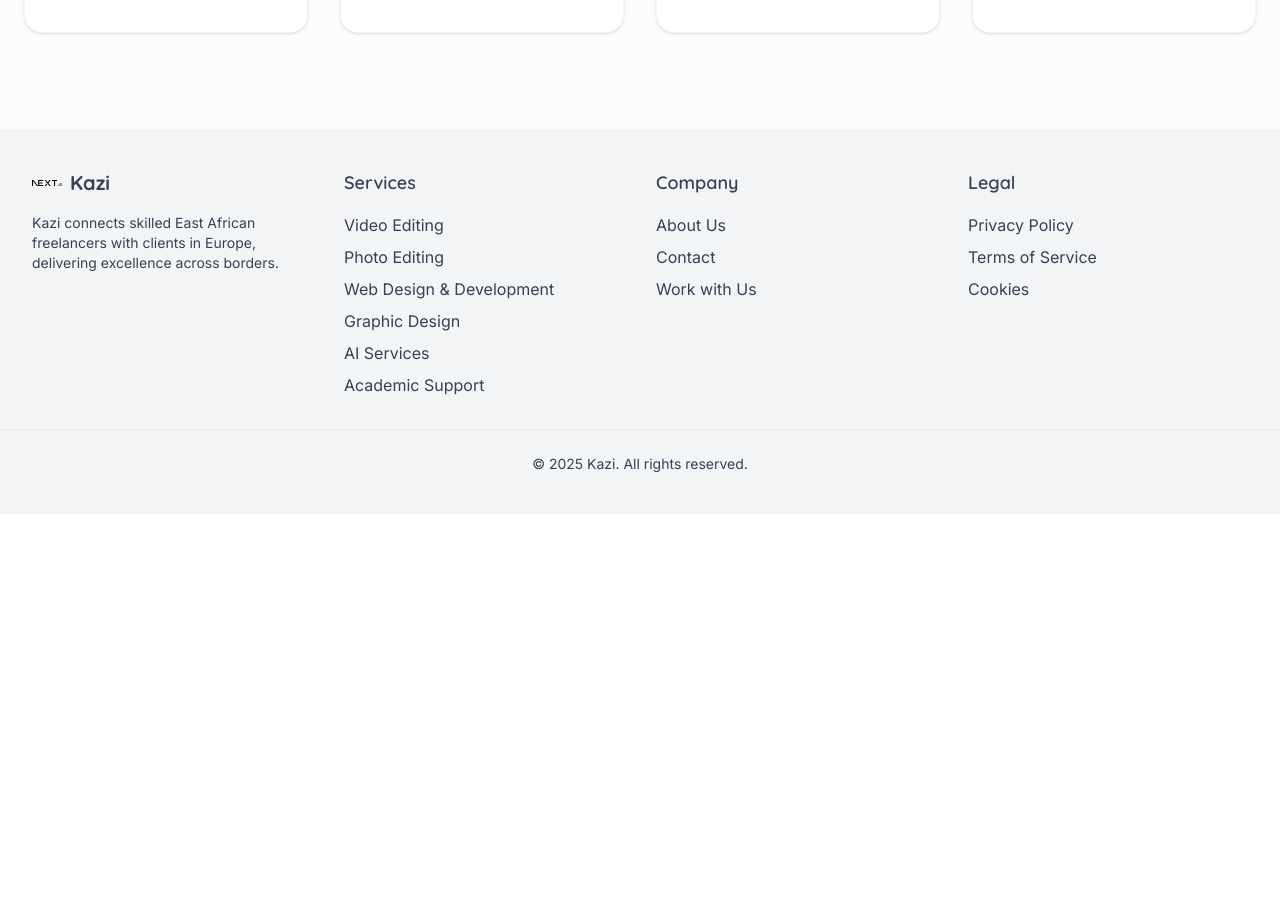
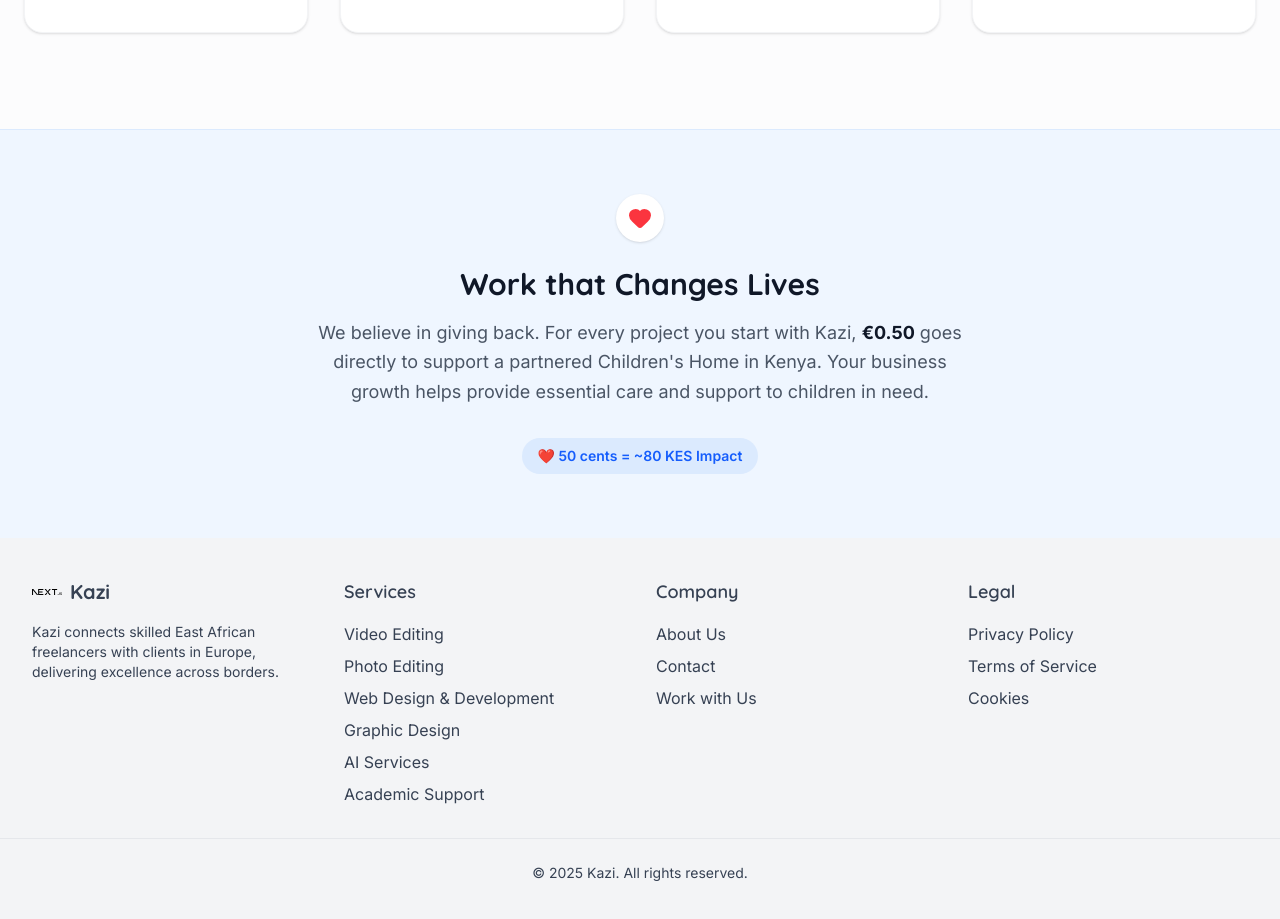
Before and after one commit to Atwoto/kazi_web, a Next.js app: page / in a window 1280 px wide. Shown: the part 2868-3787 px from the top of the page. Before the commit the page ends 3382 px from the top, so only its background shows below. Built offline with nearby package versions, Linux system fonts and the light colour scheme.

Commit message:
first commit

```diff
--- a/app/page.tsx
+++ b/app/page.tsx
@@ -4,6 +4,7 @@ import { Button } from "@/components/ui/button";
 import ServiceTiles from "@/components/home/ServiceTiles";
 import HowItWorks from "@/components/home/HowItWorks";
 import TrustSection from "@/components/home/TrustSection";
+import SocialImpactSection from "@/components/home/SocialImpactSection";
 
 export default function Home() {
   return (
@@ -97,6 +98,9 @@ export default function Home() {
 
       {/* Trust Section */}
       <TrustSection />
+
+      {/* Social Impact Section */}
+      <SocialImpactSection />
     </>
   );
 }
--- /dev/null
+++ b/components/home/SocialImpactSection.tsx
@@ -0,0 +1,25 @@
+import { Heart } from "lucide-react";
+
+export default function SocialImpactSection() {
+  return (
+    <section className="py-16 bg-blue-50 border-t border-blue-100">
+      <div className="container mx-auto px-4 md:px-6 text-center">
+        <div className="inline-flex items-center justify-center p-3 bg-white rounded-full shadow-sm mb-6">
+          <Heart className="w-6 h-6 text-red-500 fill-current animate-pulse" />
+        </div>
+        <h2 className="text-3xl font-heading font-bold text-gray-900 mb-4">
+          Work that Changes Lives
+        </h2>
+        <p className="text-lg text-gray-600 max-w-2xl mx-auto leading-relaxed mb-8">
+          We believe in giving back. For every project you start with Kazi,{" "}
+          <span className="font-bold text-gray-900">€0.50</span> goes directly to support a
+          partnered Children's Home in Kenya. Your business growth helps provide essential care
+          and support to children in need.
+        </p>
+        <div className="inline-flex items-center gap-2 text-sm font-semibold text-blue-600 bg-blue-100 px-4 py-2 rounded-full">
+          <span>❤️ 50 cents = ~80 KES Impact</span>
+        </div>
+      </div>
+    </section>
+  );
+}
```
